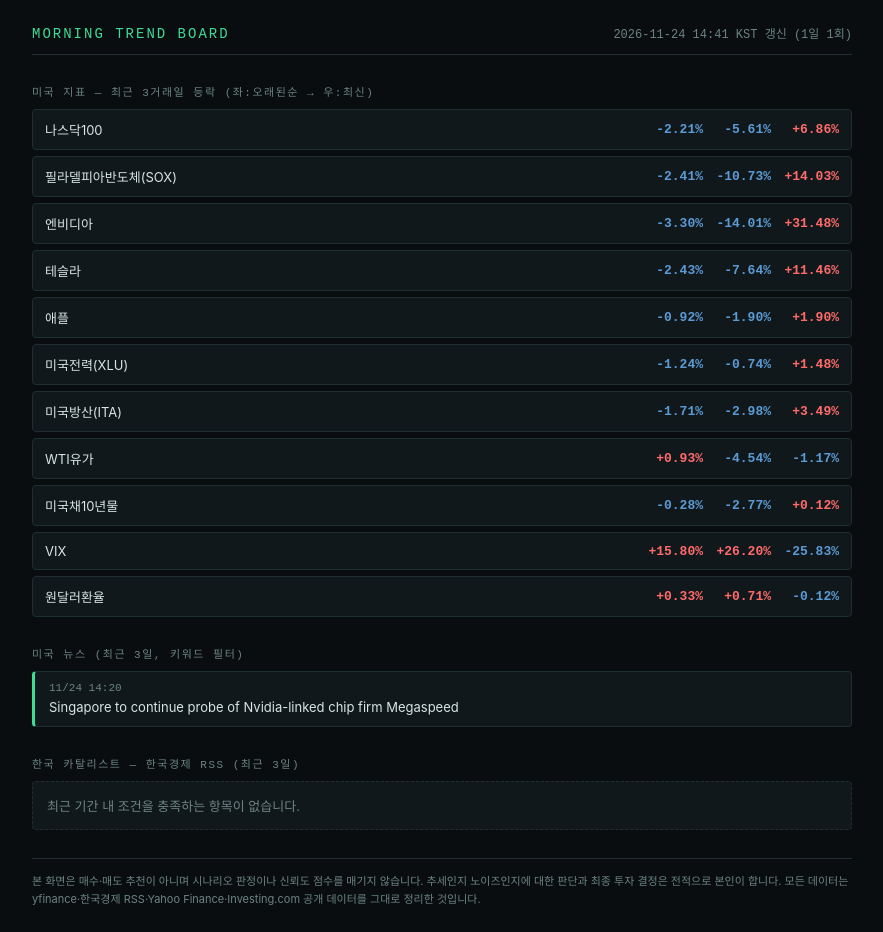
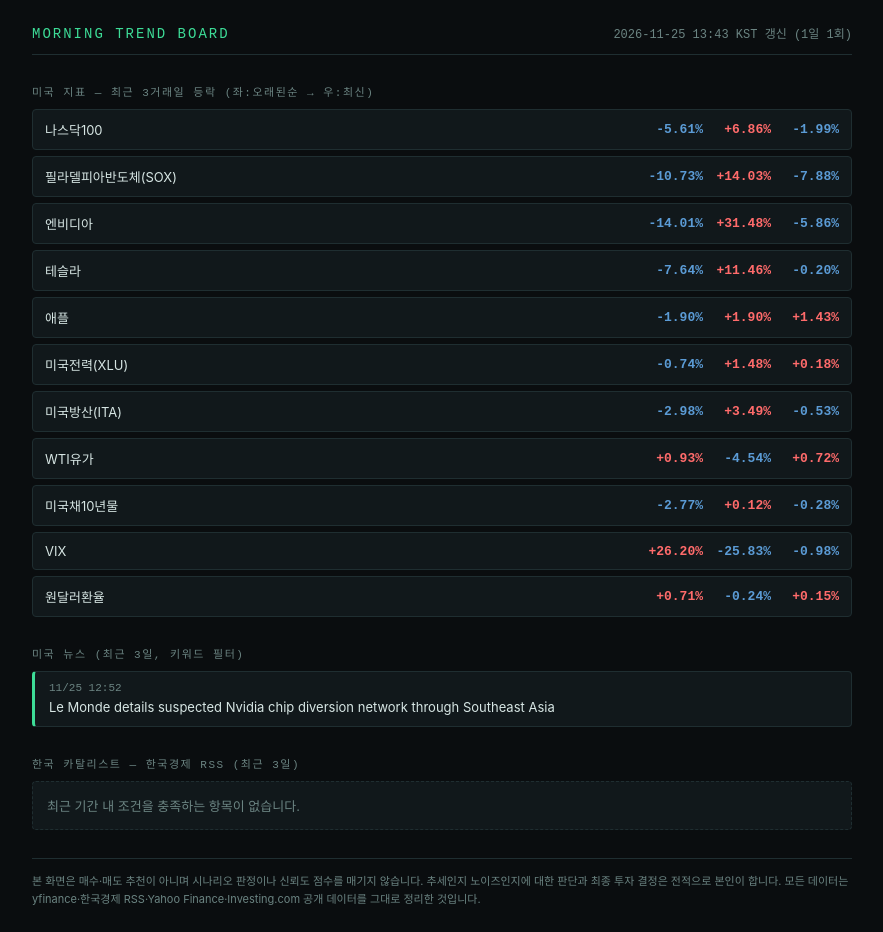
Before and after one commit to Joophila/stock, a plain HTML site: page docs/index.html in a window 1280 px wide. Shown: the whole page, without its empty margins (198-1081 px from the left). Drawn offline with Linux system fonts and the light colour scheme; a web font is replaced by a local one.

Commit message:
trend board update 2026-11-25

```diff
--- a/docs/index.html
+++ b/docs/index.html
@@ -3,7 +3,7 @@
 <head>
 <meta charset="UTF-8">
 <meta name="viewport" content="width=device-width, initial-scale=1">
-<title>모닝 트렌드 보드 — 2026-11-24 14:41 KST</title>
+<title>모닝 트렌드 보드 — 2026-11-25 13:43 KST</title>
 <link rel="stylesheet" crossorigin
   href="https://cdn.jsdelivr.net/gh/orioncactus/pretendard@v1.3.9/dist/web/static/pretendard.css">
 <style>
@@ -39,61 +39,61 @@
   <div class="shell">
     <div class="header">
       <div class="title">Morning Trend Board</div>
-      <div class="time">2026-11-24 14:41 KST 갱신 (1일 1회)</div>
+      <div class="time">2026-11-25 13:43 KST 갱신 (1일 1회)</div>
     </div>
 
     <div class="section-label">미국 지표 — 최근 3거래일 등락 (좌:오래된순 → 우:최신)</div>
 
         <div class="ind-row">
           <div class="ind-name">나스닥100</div>
-          <div class="ind-trend"><span class="chip" style="color:var(--down-blue)">-2.21%</span><span class="chip" style="color:var(--down-blue)">-5.61%</span><span class="chip" style="color:var(--up-red)">+6.86%</span></div>
+          <div class="ind-trend"><span class="chip" style="color:var(--down-blue)">-5.61%</span><span class="chip" style="color:var(--up-red)">+6.86%</span><span class="chip" style="color:var(--down-blue)">-1.99%</span></div>
         </div>
         <div class="ind-row">
           <div class="ind-name">필라델피아반도체(SOX)</div>
-          <div class="ind-trend"><span class="chip" style="color:var(--down-blue)">-2.41%</span><span class="chip" style="color:var(--down-blue)">-10.73%</span><span class="chip" style="color:var(--up-red)">+14.03%</span></div>
+          <div class="ind-trend"><span class="chip" style="color:var(--down-blue)">-10.73%</span><span class="chip" style="color:var(--up-red)">+14.03%</span><span class="chip" style="color:var(--down-blue)">-7.88%</span></div>
         </div>
         <div class="ind-row">
           <div class="ind-name">엔비디아</div>
-          <div class="ind-trend"><span class="chip" style="color:var(--down-blue)">-3.30%</span><span class="chip" style="color:var(--down-blue)">-14.01%</span><span class="chip" style="color:var(--up-red)">+31.48%</span></div>
+          <div class="ind-trend"><span class="chip" style="color:var(--down-blue)">-14.01%</span><span class="chip" style="color:var(--up-red)">+31.48%</span><span class="chip" style="color:var(--down-blue)">-5.86%</span></div>
         </div>
         <div class="ind-row">
           <div class="ind-name">테슬라</div>
-          <div class="ind-trend"><span class="chip" style="color:var(--down-blue)">-2.43%</span><span class="chip" style="color:var(--down-blue)">-7.64%</span><span class="chip" style="color:var(--up-red)">+11.46%</span></div>
+          <div class="ind-trend"><span class="chip" style="color:var(--down-blue)">-7.64%</span><span class="chip" style="color:var(--up-red)">+11.46%</span><span class="chip" style="color:var(--down-blue)">-0.20%</span></div>
         </div>
         <div class="ind-row">
           <div class="ind-name">애플</div>
-          <div class="ind-trend"><span class="chip" style="color:var(--down-blue)">-0.92%</span><span class="chip" style="color:var(--down-blue)">-1.90%</span><span class="chip" style="color:var(--up-red)">+1.90%</span></div>
+          <div class="ind-trend"><span class="chip" style="color:var(--down-blue)">-1.90%</span><span class="chip" style="color:var(--up-red)">+1.90%</span><span class="chip" style="color:var(--up-red)">+1.43%</span></div>
         </div>
         <div class="ind-row">
           <div class="ind-name">미국전력(XLU)</div>
-          <div class="ind-trend"><span class="chip" style="color:var(--down-blue)">-1.24%</span><span class="chip" style="color:var(--down-blue)">-0.74%</span><span class="chip" style="color:var(--up-red)">+1.48%</span></div>
+          <div class="ind-trend"><span class="chip" style="color:var(--down-blue)">-0.74%</span><span class="chip" style="color:var(--up-red)">+1.48%</span><span class="chip" style="color:var(--up-red)">+0.18%</span></div>
         </div>
         <div class="ind-row">
           <div class="ind-name">미국방산(ITA)</div>
-          <div class="ind-trend"><span class="chip" style="color:var(--down-blue)">-1.71%</span><span class="chip" style="color:var(--down-blue)">-2.98%</span><span class="chip" style="color:var(--up-red)">+3.49%</span></div>
+          <div class="ind-trend"><span class="chip" style="color:var(--down-blue)">-2.98%</span><span class="chip" style="color:var(--up-red)">+3.49%</span><span class="chip" style="color:var(--down-blue)">-0.53%</span></div>
         </div>
         <div class="ind-row">
           <div class="ind-name">WTI유가</div>
-          <div class="ind-trend"><span class="chip" style="color:var(--up-red)">+0.93%</span><span class="chip" style="color:var(--down-blue)">-4.54%</span><span class="chip" style="color:var(--down-blue)">-1.17%</span></div>
+          <div class="ind-trend"><span class="chip" style="color:var(--up-red)">+0.93%</span><span class="chip" style="color:var(--down-blue)">-4.54%</span><span class="chip" style="color:var(--up-red)">+0.72%</span></div>
         </div>
         <div class="ind-row">
           <div class="ind-name">미국채10년물</div>
-          <div class="ind-trend"><span class="chip" style="color:var(--down-blue)">-0.28%</span><span class="chip" style="color:var(--down-blue)">-2.77%</span><span class="chip" style="color:var(--up-red)">+0.12%</span></div>
+          <div class="ind-trend"><span class="chip" style="color:var(--down-blue)">-2.77%</span><span class="chip" style="color:var(--up-red)">+0.12%</span><span class="chip" style="color:var(--down-blue)">-0.28%</span></div>
         </div>
         <div class="ind-row">
           <div class="ind-name">VIX</div>
-          <div class="ind-trend"><span class="chip" style="color:var(--up-red)">+15.80%</span><span class="chip" style="color:var(--up-red)">+26.20%</span><span class="chip" style="color:var(--down-blue)">-25.83%</span></div>
+          <div class="ind-trend"><span class="chip" style="color:var(--up-red)">+26.20%</span><span class="chip" style="color:var(--down-blue)">-25.83%</span><span class="chip" style="color:var(--down-blue)">-0.98%</span></div>
         </div>
         <div class="ind-row">
           <div class="ind-name">원달러환율</div>
-          <div class="ind-trend"><span class="chip" style="color:var(--up-red)">+0.33%</span><span class="chip" style="color:var(--up-red)">+0.71%</span><span class="chip" style="color:var(--down-blue)">-0.12%</span></div>
+          <div class="ind-trend"><span class="chip" style="color:var(--up-red)">+0.71%</span><span class="chip" style="color:var(--down-blue)">-0.24%</span><span class="chip" style="color:var(--up-red)">+0.15%</span></div>
         </div>
 
     <div class="section-label">미국 뉴스 (최근 3일, 키워드 필터)</div>
 
-            <a class="news-card" href="https://www.investing.com/news/stock-market-news/singapore-to-continue-probe-of-nvidialinked-chip-firm-megaspeed-93CH-5047053" target="_blank" rel="noopener">
-              <div class="news-meta">11/24 14:20 </div>
-              <div class="news-title">Singapore to continue probe of Nvidia-linked chip firm Megaspeed</div>
+            <a class="news-card" href="https://www.investing.com/news/stock-market-news/le-monde-details-suspected-nvidia-chip-diversion-network-through-southeast-asia-5049654" target="_blank" rel="noopener">
+              <div class="news-meta">11/25 12:52 </div>
+              <div class="news-title">Le Monde details suspected Nvidia chip diversion network through Southeast Asia</div>
             </a>
 
     <div class="section-label">한국 카탈리스트 — 한국경제 RSS (최근 3일)</div>
```
